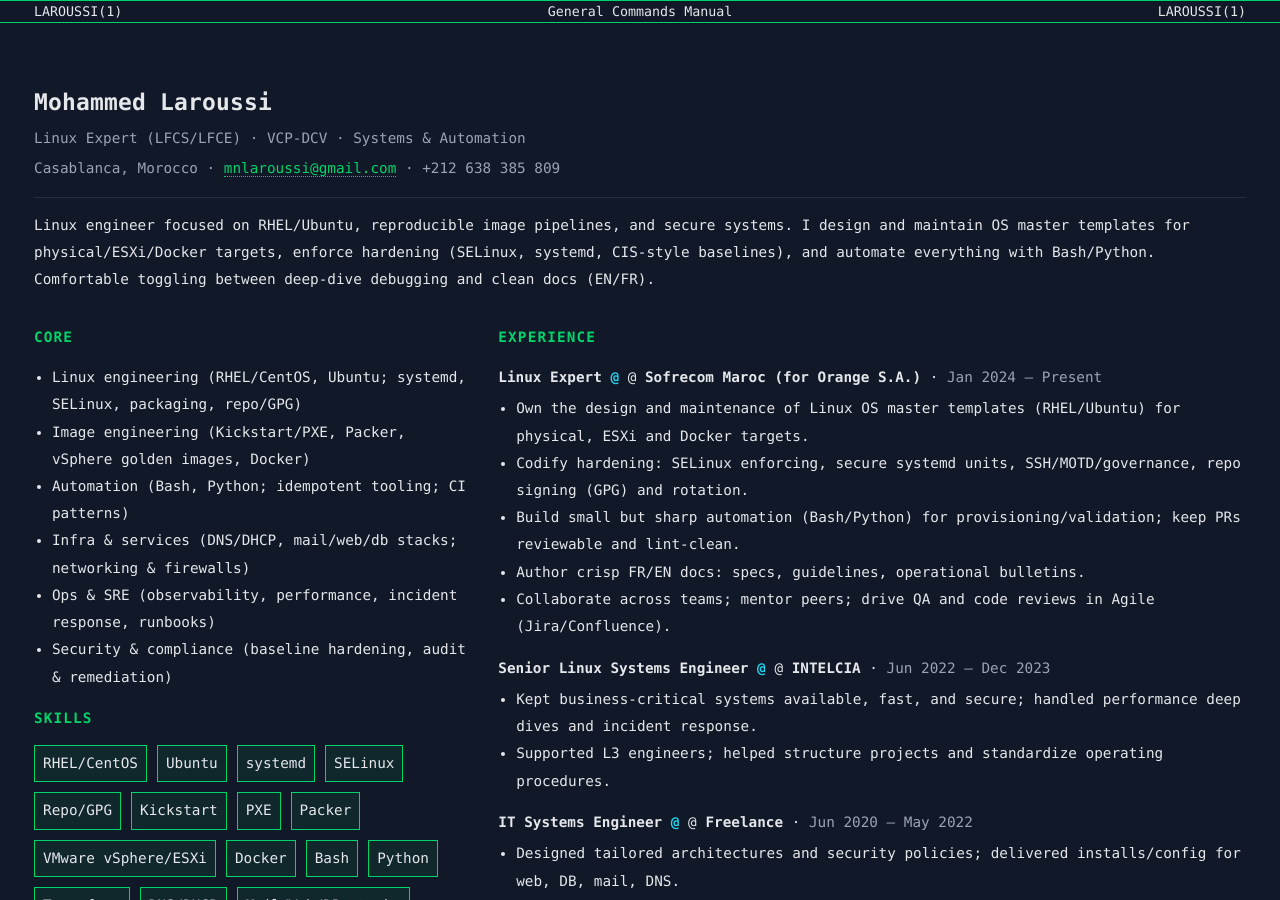
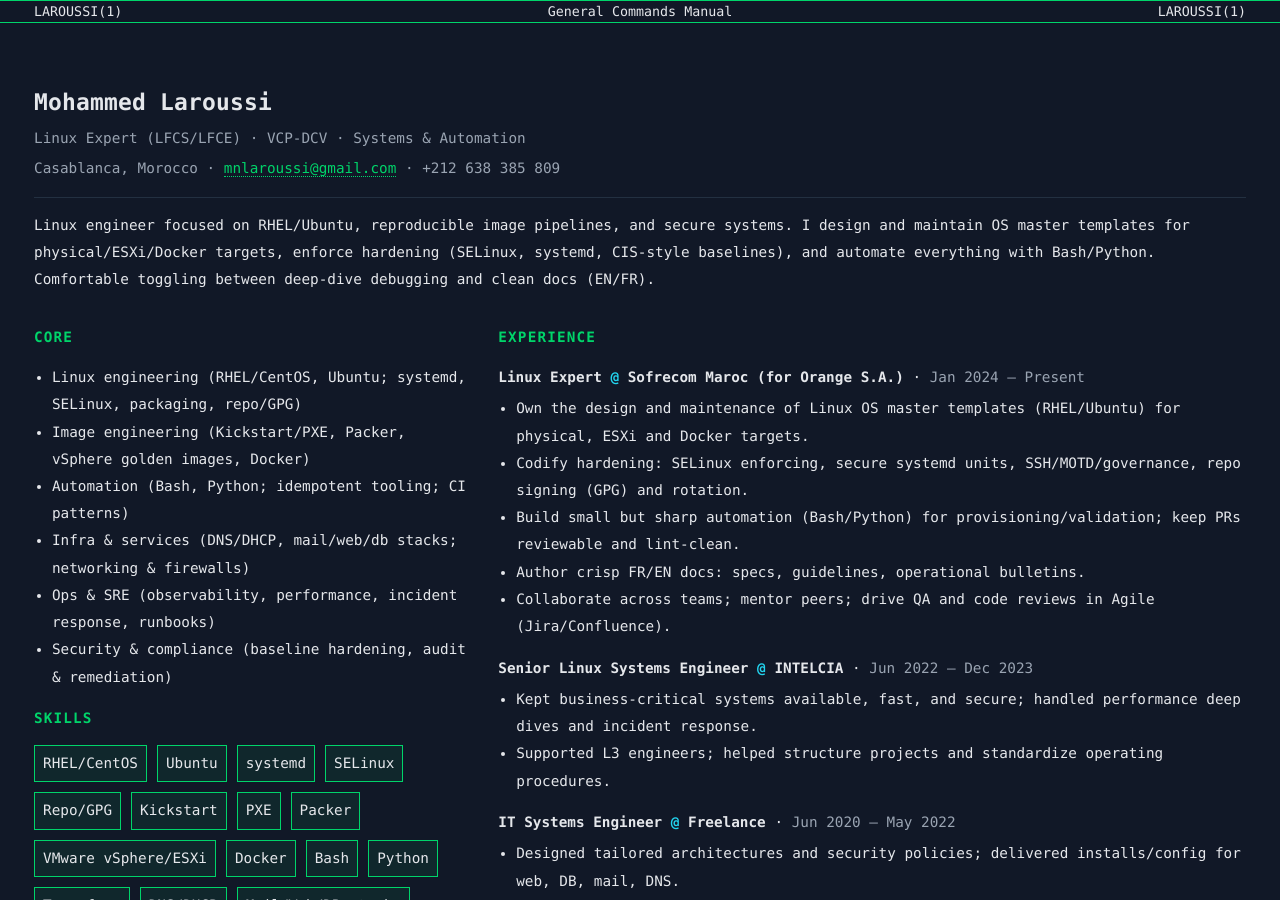
Before and after one commit to mlaroussi/resume, a Jekyll site: the page built from index.md, in a window 1280 px wide and 900 px high. Built offline with Jekyll 4.4.1, drawn with Linux system fonts in a browser that asks for light colours.

Commit message:
Fix formatting in experience section by replacing "@" with a space between role and company

```diff
--- a/index.md
+++ b/index.md
@@ -65,7 +65,7 @@ title: "Mohammed Laroussi — Resume"
     <h2>Experience</h2>
     {% for job in site.data.resume.experience %}
     <div class="item">
-      <span class="role">{{ job.role }}</span> @ <span class="company">{{ job.company }}</span> · <span class="dates">{{ job.dates }}</span>
+      <span class="role">{{ job.role }}</span> <span class="company">{{ job.company }}</span> · <span class="dates">{{ job.dates }}</span>
       <ul class="compact">
         {% for b in job.bullets %}<li>{{ b }}</li>{% endfor %}
       </ul>
```
